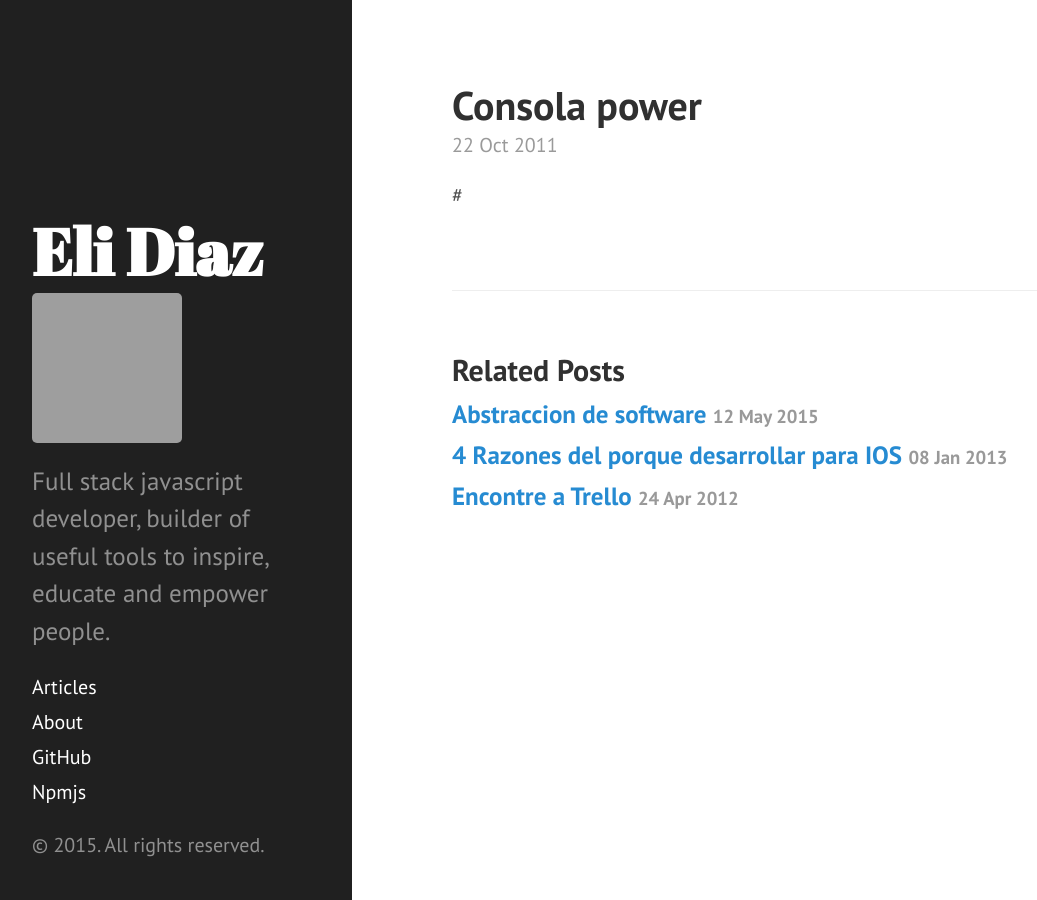
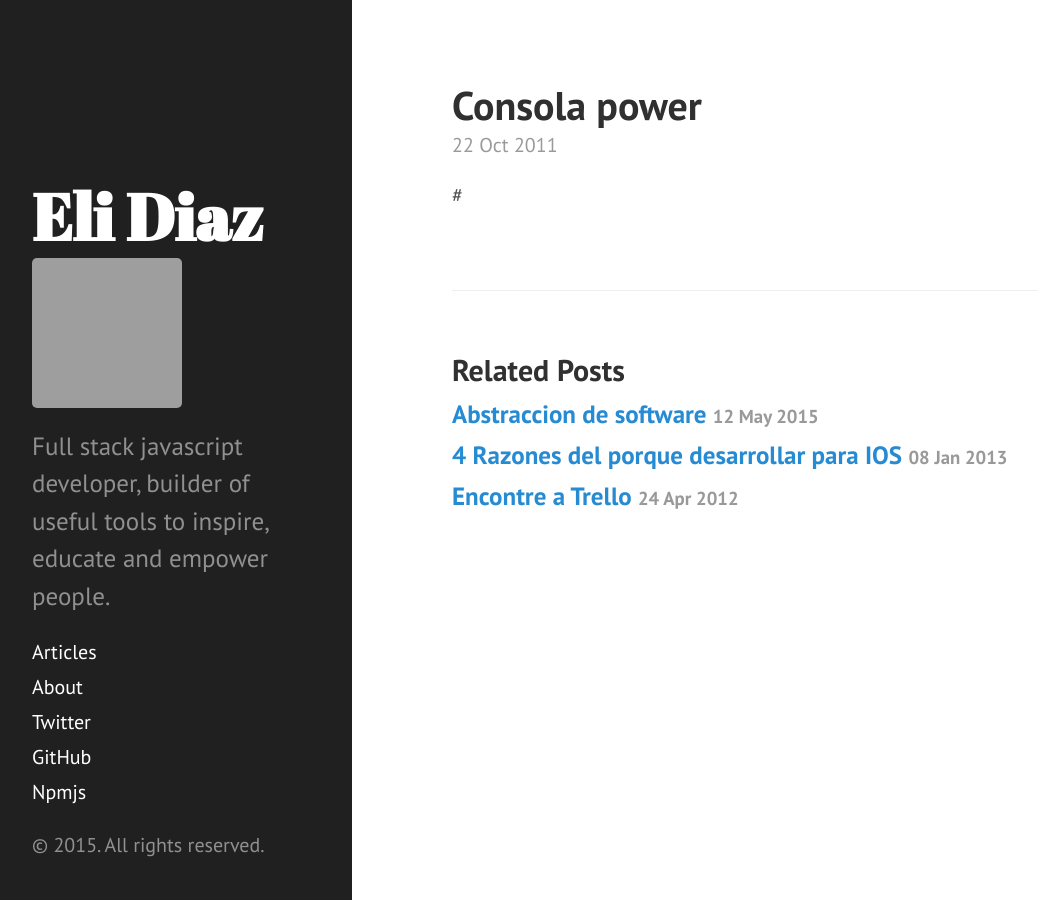
Before and after one commit to elidiazgt/elidiazgt.github.io, a Jekyll site: the page built from _posts/2011-10-22-consola-power.md, in a window 1280 px wide. Shown: the whole page, without its empty margins (8-1045 px from the left). Built offline with Jekyll 4.4.1, drawn with Linux system fonts in a browser that asks for light colours; Markdown is read by kramdown in place of the engine named in the settings; grey boxes are pictures that could not be loaded.

Commit message:
Update sidebar.html

```diff
--- a/_includes/sidebar.html
+++ b/_includes/sidebar.html
@@ -34,8 +34,10 @@
       {% endfor %}
 
       <!--<a class="sidebar-nav-item" href="{{ site.github.repo }}/archive/v{{ site.version }}.zip">Download</a>-->
+      <a class="sidebar-nav-item" href="http://twitter.com/elidiazgt">Twitter</a>
       <a class="sidebar-nav-item" href="{{ site.github.repo }}">GitHub</a>
       <a class="sidebar-nav-item" href="{{ site.npmjs }}">Npmjs</a>
+
       <!--<span class="sidebar-nav-item">Currently v{{ site.version }}</span>-->
     </nav>
 
```
